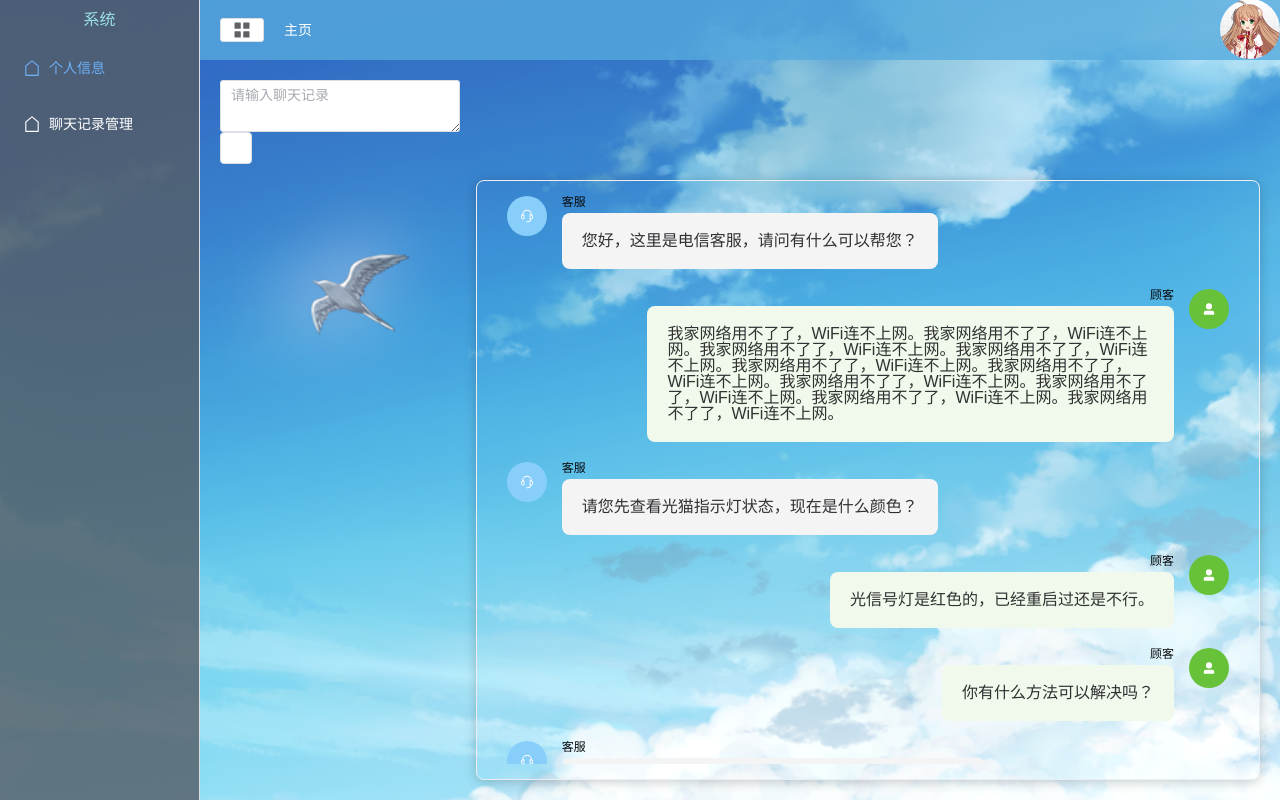
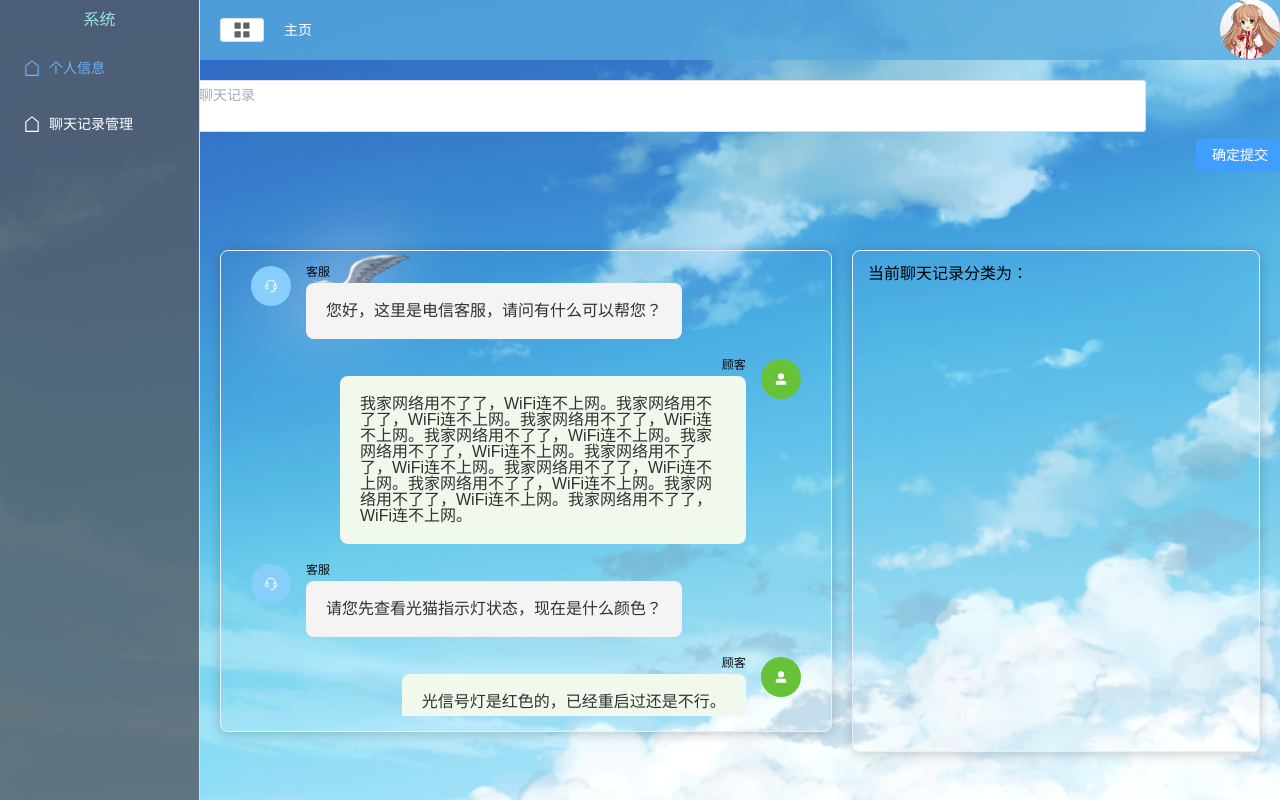
Before and after one commit to youso134/customer_helper, a Vue app: page /main/chatlog in a window 1280 px wide. Built offline with nearby package versions, Linux system fonts and the light colour scheme.

Commit message:
v1.1
添加了注册页面，以及pinia的初步使用

```diff
--- a/package.json
+++ b/package.json
@@ -13,6 +13,7 @@
     "@types/axios": "^0.9.36",
     "axios": "^1.10.0",
     "element-plus": "^2.10.3",
+    "pinia": "^3.0.3",
     "vue": "^3.5.17",
     "vue-router": "^4.5.1"
   },
--- a/src/router/index.ts
+++ b/src/router/index.ts
@@ -13,6 +13,11 @@ const routes: Array<RouteRecordRaw> = [
     name: "login",
     // component: () => import("@/views/Login2.vue"),
     component: () => import("../views/Login.vue"),
+  },
+  {
+    path: "/register",
+    name: "register",
+    component: () => import("../views/Register.vue"),
   },
   {
     path: "/home",
--- a/src/views/ChatLog.vue
+++ b/src/views/ChatLog.vue
@@ -1,15 +1,15 @@
 <template>
   <div class='container'>
-
     <div class="inputmsg">
-      <el-input v-model="inputmsg" style="width: 240px" :autosize="{ minRows: 2, maxRows: 6 }" type="textarea"
-        placeholder="请输入聊天记录" />
-      <el-button></el-button>
+      <el-input v-model="inputmsg" style="width: 1000px" :autosize="{ minRows: 2, maxRows: 5 }" type="textarea"
+        placeholder="请输入聊天记录" resize="none" />
+      <el-button type="primary" @click="submitInput(inputmsg)">确定提交</el-button>
     </div>
 
 
+    <div class="main-content">
       <div class="chatDetail">
-      <el-scrollbar height="600px">
+        <el-scrollbar height="450px">
           <div v-for="(item, index) in chatList" :key="index" class="message-item"
             :class="{ 'customer': item.type === 'U', 'service': item.type === 'C' }">
 
@@ -34,6 +34,14 @@
           </div>
         </el-scrollbar>
       </div>
+
+      <div class="classify">
+        当前聊天记录分类为：
+      </div>
+
+    </div>
+
+
   </div>
 </template>
 
@@ -42,37 +50,18 @@ import { ref } from 'vue'
 // import { Avatar, User } from '@element-plus/icons-vue'
 
 
-const inputmsg = ref<string>()
+const inputmsg = ref<string>('')
 
 
 // 处理对话数据
 const chatList = ref<{ type: string, content: string }[]>([])
 
-// 原始对话数据
-// const rawData = `C: 您好，这里是电信客服，请问有什么可以帮您？
-// U: 我家网络用不了了，WiFi连不上网。
-// C: 请您先查看光猫指示灯状态，现在是什么颜色？
-// U: 光信号灯是红色的，已经重启过还是不行。
-// U: 你有什么方法可以解决吗？
-// C: 这可能是光纤信号中断，请您检查下光纤线是否插好？
-// U: 我重新插拔了光纤线，现在灯变绿色了。
-// C: 网络恢复了吗？可以正常上网了吗？
-// U: 可以了，网速也正常了。
-// C: 好的，如有其他问题请随时联系我们，祝您生活愉快！`
-// const parseChatData = () => {
-//   const lines = rawData.split('\n')
-//   chatList.value = lines.map(line => {
-//     const type = line.substring(0, 1)
-//     const content = line.substring(3).trim()
-//     return { type, content }
-//   })
-// }
 
 const rawData = "C: 您好，这里是电信客服，请问有什么可以帮您？U: 我家网络用不了了，WiFi连不上网。我家网络用不了了，WiFi连不上网。我家网络用不了了，WiFi连不上网。我家网络用不了了，WiFi连不上网。我家网络用不了了，WiFi连不上网。我家网络用不了了，WiFi连不上网。我家网络用不了了，WiFi连不上网。我家网络用不了了，WiFi连不上网。我家网络用不了了，WiFi连不上网。我家网络用不了了，WiFi连不上网。C: 请您先查看光猫指示灯状态，现在是什么颜色？U: 光信号灯是红色的，已经重启过还是不行。U: 你有什么方法可以解决吗？C: 这可能是光纤信号中断，请您检查下光纤线是否插好？U: 我重新插拔了光纤线，现在灯变绿色了。C: 网络恢复了吗？可以正常上网了吗？U: 可以了，网速也正常了。C: 好的，如有其他问题请随时联系我们，祝您生活愉快！"
 // const rawData = "C: 您好，这里是电信客服，请问有什么可以帮您？U: 我家网络用不了了，WiFi连不上网。C: 请您先查看光猫指示灯状态，现在是什么颜色？U: 光信号灯是红色的，已经重启过还是不行。U: 你有什么方法可以解决吗？C: 这可能是光纤信号中断，请您检查下光纤线是否插好？U: 我重新插拔了光纤线，现在灯变绿色了。C: 网络恢复了吗？可以正常上网了吗？U: 可以了，网速也正常了。C: 好的，如有其他问题请随时联系我们，祝您生活愉快！"
 
 // 解析原始数据
-const parseChatData = () => {
+const parseChatData = (rawData: string) => {
   // 使用正则表达式分割，匹配 "C:" 或 "U:" 开头的内容
   const pattern = /([CU]):\s([^CU]*)/g
   let match
@@ -87,31 +76,65 @@ const parseChatData = () => {
   chatList.value = result
 }
 
+const submitInput = (inputmsg: string) => {
+  parseChatData(inputmsg)
+}
+
 
 // 初始化时解析数据
-parseChatData()
+parseChatData(rawData)
 
 </script>
 
 <style scoped lang="scss">
 .container {
   display: flex;
-  height: 100%;
-  // align-items:;
-  justify-content: center;
-  // align-items: center;
+  height: 100vh;
+  max-height: 100vh;
+  flex-direction: column;
+  // justify-content: center;
+  align-items: center;
   padding: 20px;
 
+  .inputmsg {
+    display: flex;
+    height: 150px;
+    margin-bottom: 20px;
+
+    .el-button {
+      margin: auto 50px;
+    }
+  }
+
+  .main-content {
+    display: flex;
+    width: 100%;
 
     .chatDetail {
-    width: 80%;
-    height: 600px;
+      width: 60%;
+      max-height: 500px;
+      margin-bottom: 20px;
+      margin-right: 20px;
+      padding: 15px;
+
       border: 1px solid #ebeef5;
       border-radius: 8px;
-    padding: 15px;
-    margin-top: 100px;
       box-shadow: 0 2px 12px 0 rgba(0, 0, 0, 0.2);
     }
+
+    .classify {
+      width: 40%;
+      margin: 0;
+      padding: 15px;
+
+      border: 1px solid #ebeef5;
+      border-radius: 8px;
+      box-shadow: 0 2px 12px 0 rgba(0, 0, 0, 0.2);
+    }
+  }
+
+
+
 
   .message-item {
     display: flex;
--- a/src/views/Login.vue
+++ b/src/views/Login.vue
@@ -20,7 +20,7 @@
             登录
           </el-button>
         </el-form-item>
-        <el-button type="warning" class="login-button" :loading="loading" >
+        <el-button type="warning" class="login-button" :loading="loading" @click="handleRegister">
             注册
         </el-button>
       </el-form>
@@ -89,6 +89,10 @@ const handleLogin = () => {
   })
 }
 
+const handleRegister = ()=>{
+  router.push('/register')
+}
+
 onMounted(()=>{
   // 进入页面前先判断缓存中是否有用户数据，有就直接登录跳转别的页面，没有才进入登录页面。
 })
--- /dev/null
+++ b/src/views/Register.vue
@@ -0,0 +1,14 @@
+<template>
+  <div class=''>
+    这里是注册页面
+  </div>
+</template>
+
+<script lang='ts' setup name='Register' >
+import {} from 'vue'
+
+</script>
+
+<style scoped lang="scss">
+
+</style>
```
Also changed, not shown: src/stores/index.ts (added, +24 -0 lines), 1 other file (tests, documents, lock files or other folders). Lines whose indentation alone changed are shown as unchanged.
